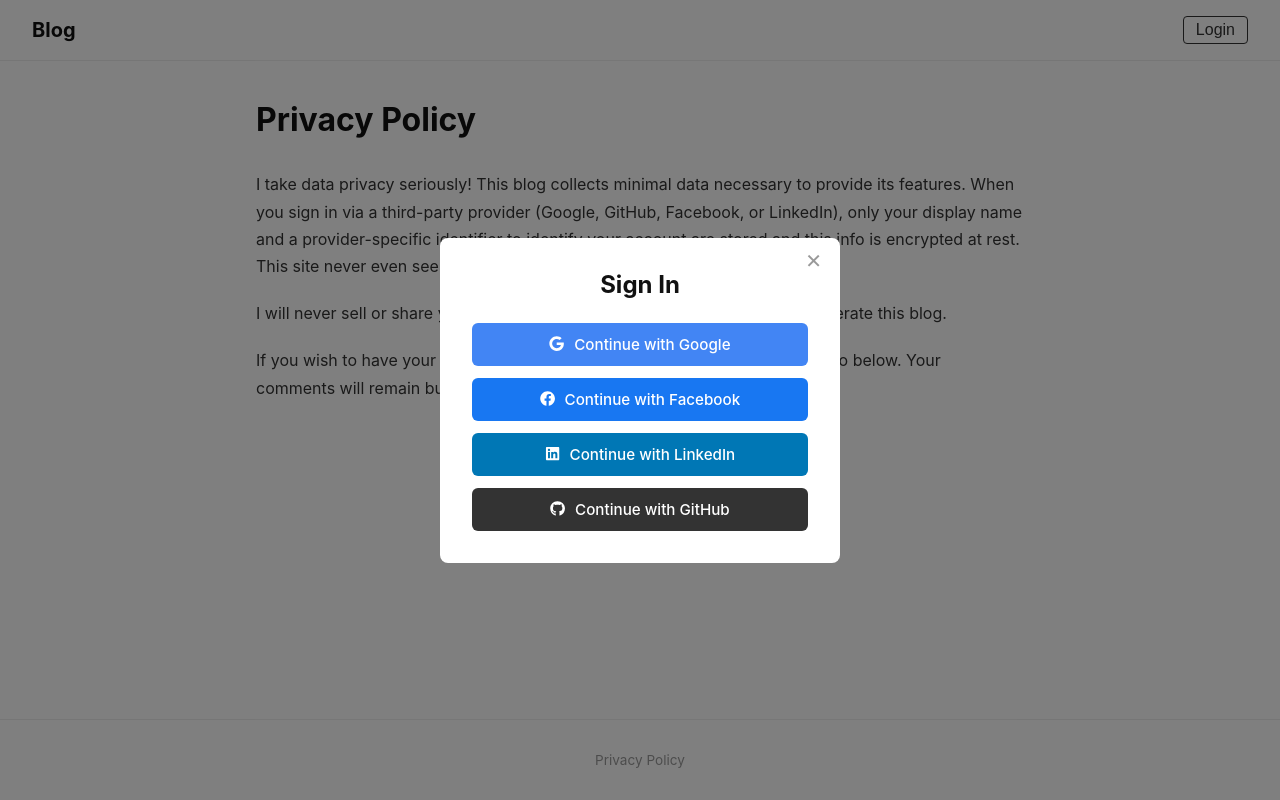
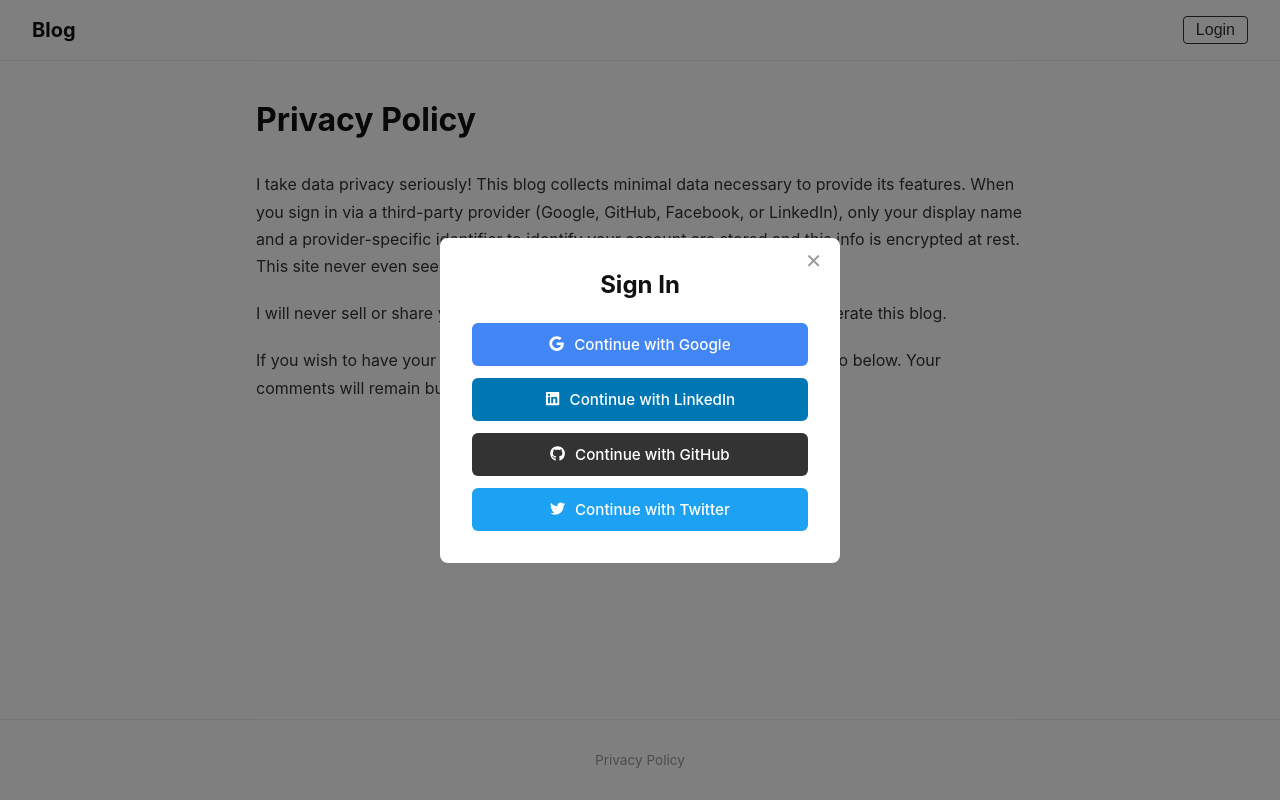
Before and after one commit to theflyinhawaiian/blog, a React app in the folder frontend/: page /privacy in a window 1280 px wide. Both pictures are taken after a click on the button "Login". Built offline with nearby package versions, Linux system fonts and the light colour scheme; no server answers; the HTML template or start-up script is replaced by a standard one.

Commit message:
disable facebook login button

```diff
--- a/frontend/src/components/LoginModal.tsx
+++ b/frontend/src/components/LoginModal.tsx
@@ -1,13 +1,14 @@
 import { useEffect } from 'react'
-import { FaGoogle, FaFacebook, FaLinkedin, FaGithub } from 'react-icons/fa'
+import { FaGoogle, FaLinkedin, FaGithub, FaTwitter } from 'react-icons/fa'
 import { getLoginUrl } from '@api/auth'
 import styles from './LoginModal.module.css'
 
 const PROVIDERS = [
   { id: 'google',   label: 'Continue with Google',   color: '#4285f4', Icon: FaGoogle },
-  { id: 'facebook', label: 'Continue with Facebook', color: '#1877f2', Icon: FaFacebook },
+  //{ id: 'facebook', label: 'Continue with Facebook', color: '#1877f2', Icon: FaFacebook },
   { id: 'linkedin', label: 'Continue with LinkedIn', color: '#0077b5', Icon: FaLinkedin },
   { id: 'github',   label: 'Continue with GitHub',   color: '#333',    Icon: FaGithub },
+  { id: 'twitter',  label: 'Continue with Twitter',  color: '#1da1f2', Icon: FaTwitter },
 ]
 
 interface Props {
```
